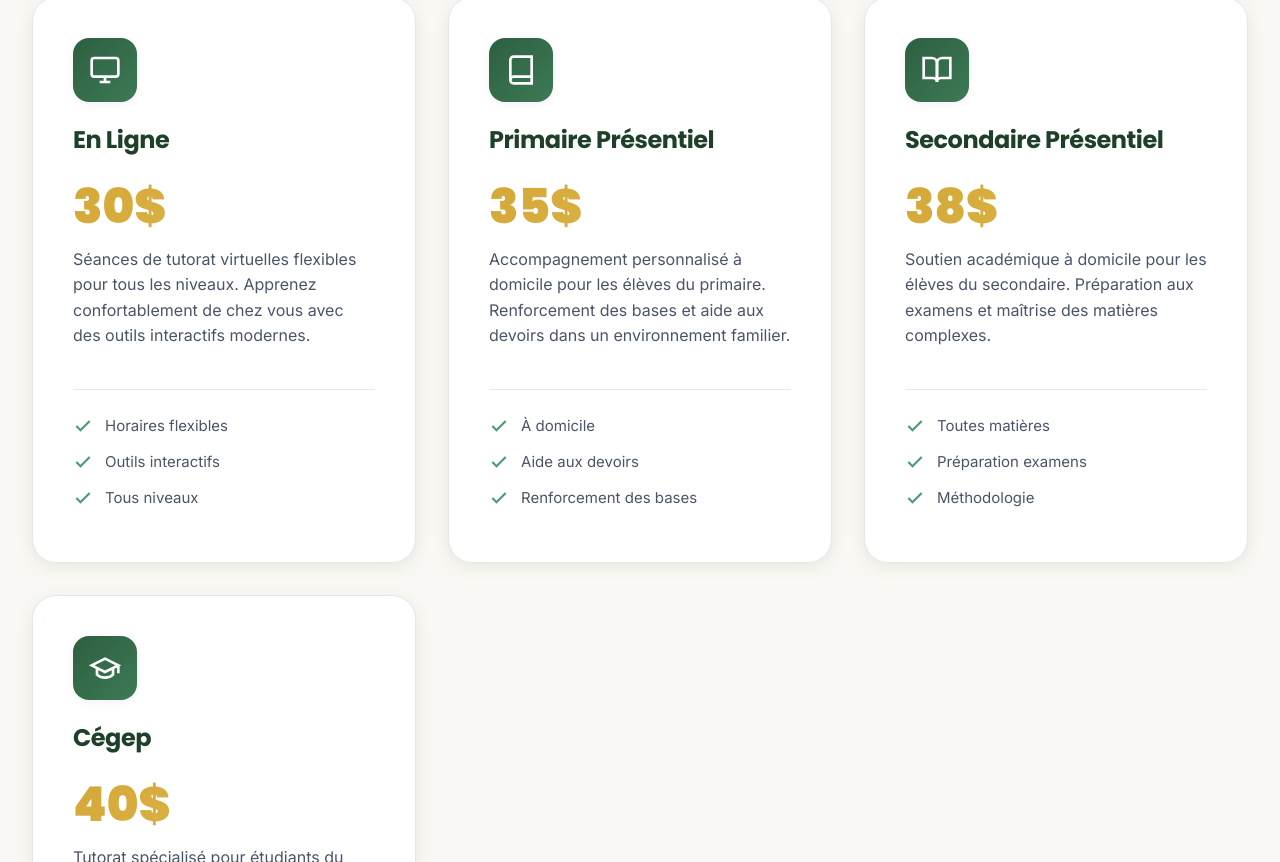
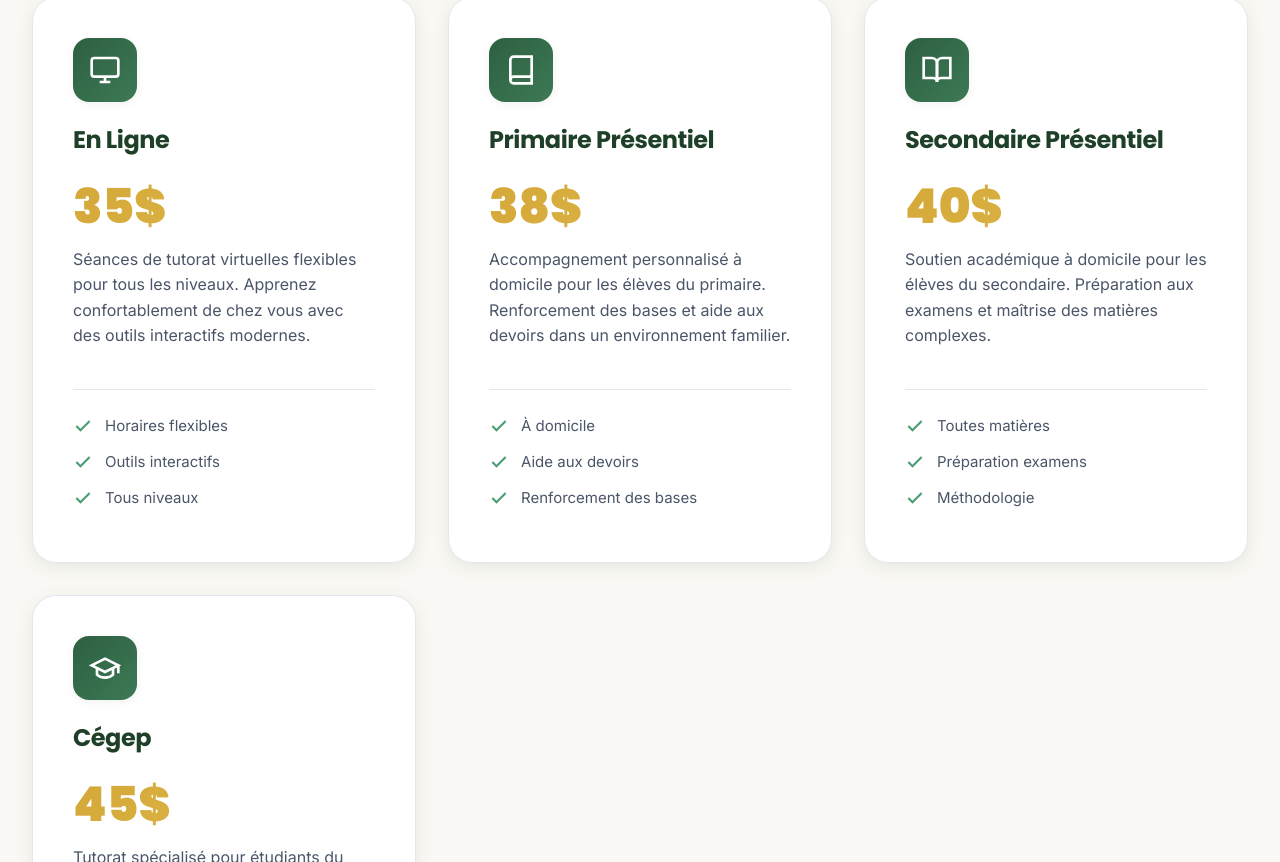
Before and after one commit to ImCalebP/tutoplus, a Next.js app: page / in a window 1280 px wide. Shown: the part 1198-2060 px from the top of the page. Built offline with nearby package versions, Linux system fonts and the light colour scheme.

Commit message:
Update pricing and add contact email

```diff
--- a/src/app/page.tsx
+++ b/src/app/page.tsx
@@ -170,7 +170,7 @@ export default function Home() {
                 </svg>
               </div>
               <h3 className="service-title">En Ligne</h3>
-              <span className="service-price">30$</span>
+              <span className="service-price">35$</span>
               <p className="service-description">
                 Séances de tutorat virtuelles flexibles pour tous les niveaux. Apprenez confortablement de chez vous avec des outils interactifs modernes.
               </p>
@@ -204,7 +204,7 @@ export default function Home() {
                 </svg>
               </div>
               <h3 className="service-title">Primaire Présentiel</h3>
-              <span className="service-price">35$</span>
+              <span className="service-price">38$</span>
               <p className="service-description">
                 Accompagnement personnalisé à domicile pour les élèves du primaire. Renforcement des bases et aide aux devoirs dans un environnement familier.
               </p>
@@ -238,7 +238,7 @@ export default function Home() {
                 </svg>
               </div>
               <h3 className="service-title">Secondaire Présentiel</h3>
-              <span className="service-price">38$</span>
+              <span className="service-price">40$</span>
               <p className="service-description">
                 Soutien académique à domicile pour les élèves du secondaire. Préparation aux examens et maîtrise des matières complexes.
               </p>
@@ -272,7 +272,7 @@ export default function Home() {
                 </svg>
               </div>
               <h3 className="service-title">Cégep</h3>
-              <span className="service-price">40$</span>
+              <span className="service-price">45$</span>
               <p className="service-description">
                 Tutorat spécialisé pour étudiants du cégep, disponible en présentiel ou en ligne. Expertise dans les matières avancées.
               </p>
@@ -675,6 +675,15 @@ export default function Home() {
                 Gatineau
               </div>
             </div>
+            <div className="footer-contact" style={{ marginTop: '1rem' }}>
+              <a href="mailto:tutoplus2025@gmail.com" style={{ color: 'var(--pale-gold)', textDecoration: 'none', display: 'flex', alignItems: 'center', justifyContent: 'center', gap: '0.5rem' }}>
+                <svg width="18" height="18" viewBox="0 0 24 24" fill="none" stroke="currentColor" strokeWidth="2">
+                  <path d="M4 4h16c1.1 0 2 .9 2 2v12c0 1.1-.9 2-2 2H4c-1.1 0-2-.9-2-2V6c0-1.1.9-2 2-2z" />
+                  <polyline points="22,6 12,13 2,6" />
+                </svg>
+                tutoplus2025@gmail.com
+              </a>
+            </div>
             <div className="footer-copyright">
               © {new Date().getFullYear()} Tutoplus. Tous droits réservés.
             </div>
```
